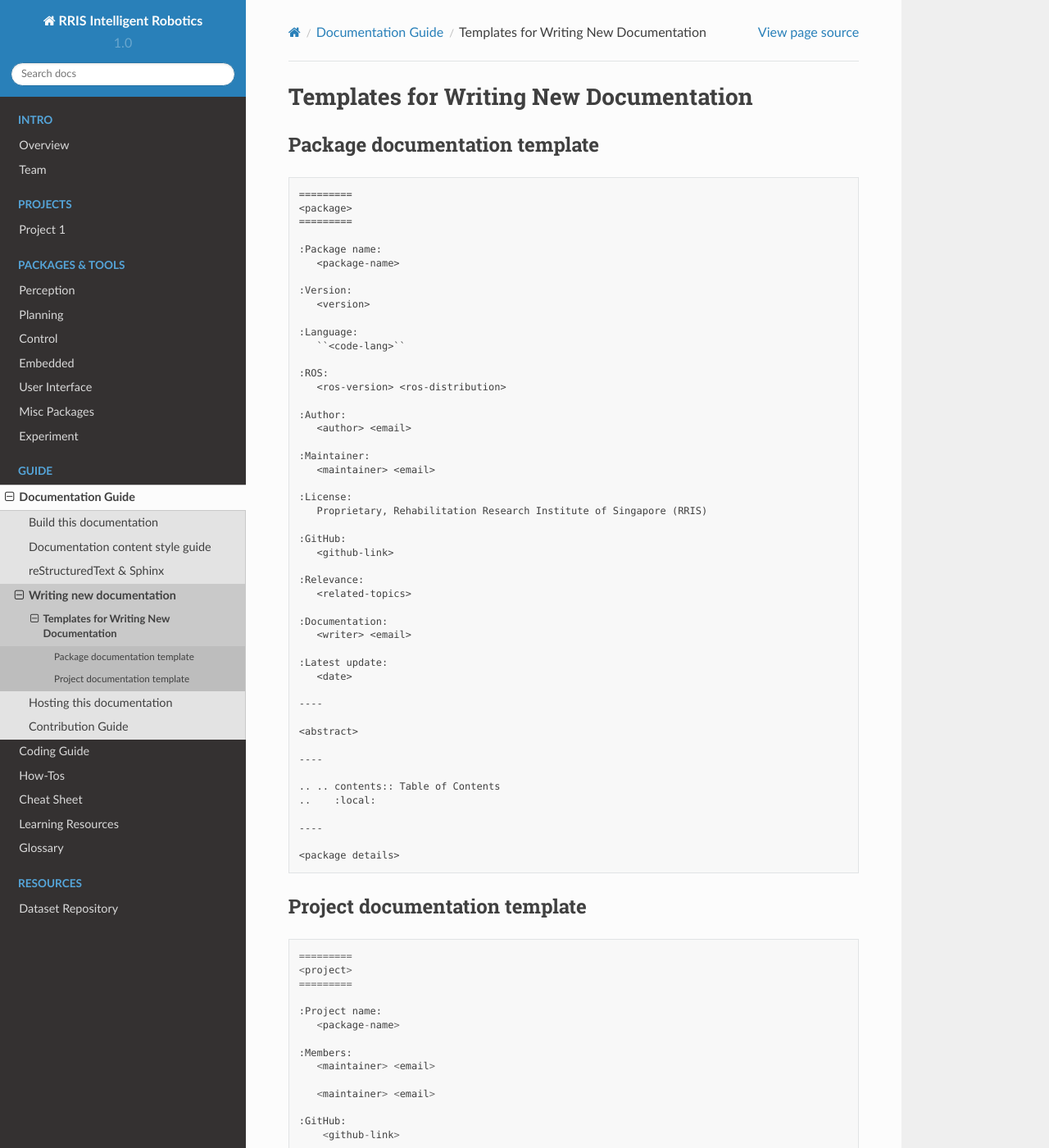
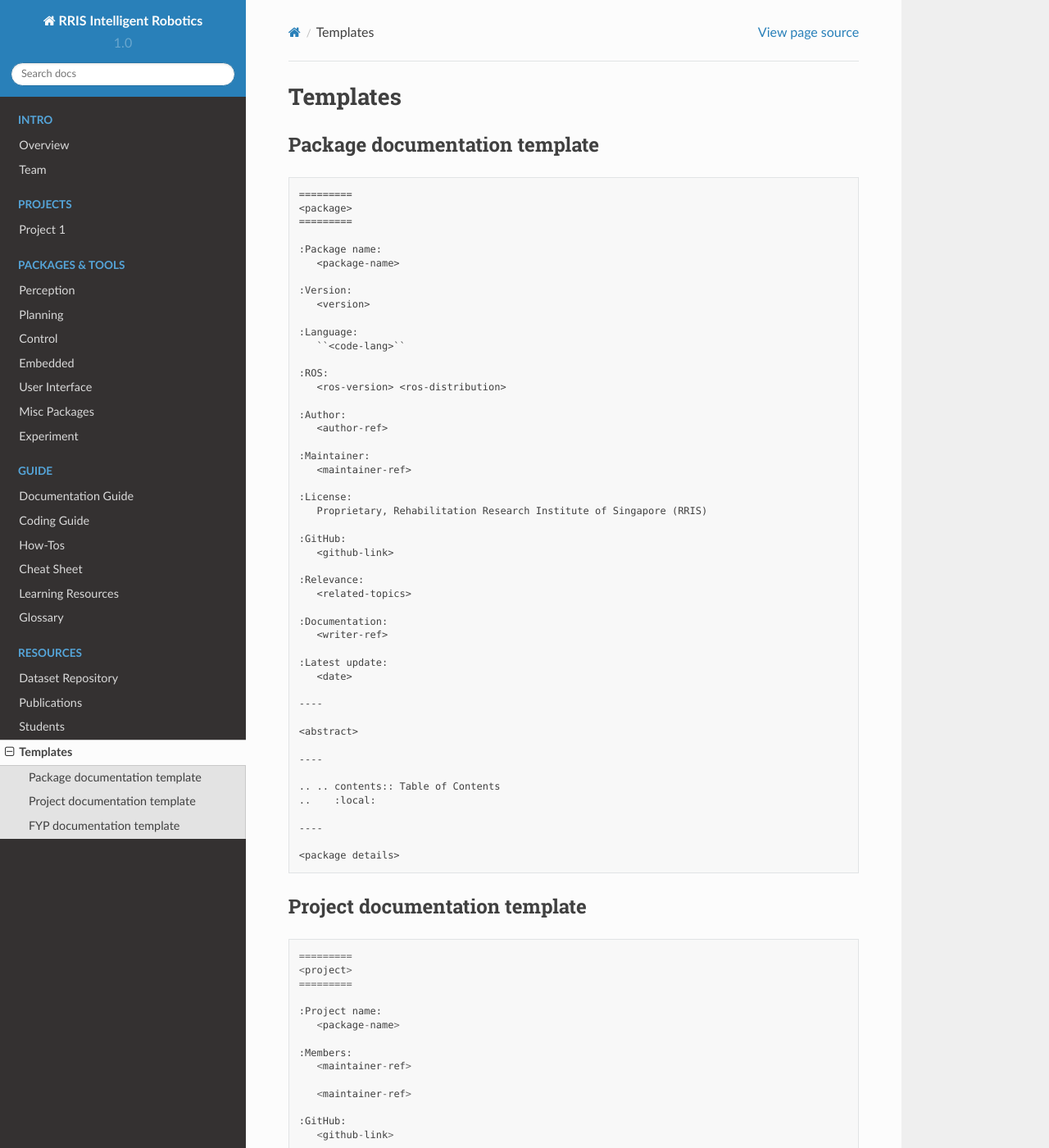
Before and after one commit to tky1026/rris_doc, a Sphinx documentation site: the page built from docs/source/Doc/Resources/rsrs_template.rst, in a window 1280 px wide and 1400 px high. Shown: the whole window at 82% size. Built offline with Sphinx 7.4.7 and the Read the Docs theme 2.0.0, drawn with Linux system fonts in a browser that asks for light colours; pages that are not in the unit, such as notebooks, are missing from menus; some of the changed text lies outside the part shown.

Commit message:
add new pages

```diff
--- a/docs/source/Doc/Guide/Coding/reSTSphinx/code_rst.rst
+++ b/docs/source/Doc/Guide/Coding/reSTSphinx/code_rst.rst
@@ -15,9 +15,10 @@
 
 We won’t be covering every reST markup that is available. For more information, see other resources, such as: `Quick reStructuredText <https://docutils.sourceforge.io/docs/user/rst/quickref.html>`_.
 
+**Table of contents**
+
 .. toctree::
    :maxdepth: 1
-   :hidden:
 
    code_rst_intro
    code_rst_syntax
--- a/docs/source/Doc/Guide/Documentation/doc_structure.rst
+++ b/docs/source/Doc/Guide/Documentation/doc_structure.rst
@@ -1,3 +1,5 @@
 ==============
 File Structure
 ==============
+
+https://mitcommlab.mit.edu/broad/commkit/file-structure/
--- /dev/null
+++ b/docs/source/Doc/Resources/rsrs_publication.rst
@@ -0,0 +1,3 @@
+============
+Publications
+============
--- a/docs/source/Doc/Guide/Documentation/doc_boilerplate.rst
+++ b/docs/source/Doc/Resources/rsrs_template.rst
@@ -1,16 +1,23 @@
-=======================================
-Templates for Writing New Documentation
-=======================================
+=========
+Templates
+=========
 
 Package documentation template
-------------------------------
+==============================
 
 .. include:: /Doc/_Templates/package.rst.txt
    :code: rst
 
 
 Project documentation template
-------------------------------
+==============================
 
 .. include:: /Doc/_Templates/project.rst.txt
    :code: rst
+
+
+FYP documentation template
+==========================
+
+.. include:: /Doc/_Templates/fyp.rst.txt
+   :code: rst
--- /dev/null
+++ b/docs/source/Doc/_Templates/fyp.rst.txt
@@ -0,0 +1,44 @@
+==========================
+<student-abbr> - <project>
+==========================
+
+:Project title:
+   <project>
+
+:Academic year:
+   <academic-year>
+
+:Student:
+   <student>
+
+:Supervisor:
+   <supervisor>
+
+:Researchers:
+   <researcher-ref>
+
+:School:
+   <school>
+
+:DR-NTU:
+   <drntu-link>
+
+:Final report:
+   <report-link>
+
+:GitHub:
+   <github-link>
+
+:Documentation:
+   <writer-ref>
+
+:Latest update:
+   <date>
+
+----
+
+<abstract>
+
+----
+
+<details>
--- a/docs/source/Doc/_Templates/package.rst.txt
+++ b/docs/source/Doc/_Templates/package.rst.txt
@@ -15,10 +15,10 @@
    <ros-version> <ros-distribution>
 
 :Author:
-   <author> <email>
+   <author-ref>
 
 :Maintainer:
-   <maintainer> <email>
+   <maintainer-ref>
 
 :License:
    Proprietary, Rehabilitation Research Institute of Singapore (RRIS)
@@ -30,7 +30,7 @@
    <related-topics>
 
 :Documentation:
-   <writer> <email>
+   <writer-ref>
 
 :Latest update:
    <date>
--- a/docs/source/Doc/_Templates/project.rst.txt
+++ b/docs/source/Doc/_Templates/project.rst.txt
@@ -6,12 +6,18 @@
    <package-name>
 
 :Members:
-   <maintainer> <email>
+   <maintainer-ref>
 
-   <maintainer> <email>
+   <maintainer-ref>
 
 :GitHub:
-    <github-link>
+   <github-link>
+
+:Documentation:
+   <writer-ref>
+
+:Latest update:
+   <date>
 
 ----
 
@@ -24,4 +30,4 @@
 
 ----
 
-<package details>
+<project details>
--- a/docs/source/TOC.rst
+++ b/docs/source/TOC.rst
@@ -43,6 +43,9 @@
    :caption: Resources
 
    Dataset Repository <Doc/Resources/rsrs_dataset>
+   Publications <Doc/Resources/rsrs_publication>
+   Students <Doc/Resources/rsrs_student>
+   Templates <Doc/Resources/rsrs_template>
 
 .. toctree::
    :caption: Test
```
Also changed, not shown: docs/source/Doc/Resources/FYP/fyp_guide.rst (added, +21 -0 lines), docs/source/Doc/Resources/FYP/fyp_wanseng.rst (added, +66 -0 lines), docs/source/Doc/Resources/rsrs_student.rst (added, +21 -0 lines).
